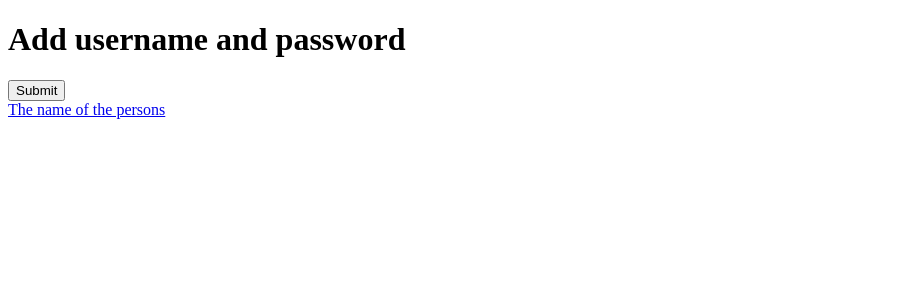
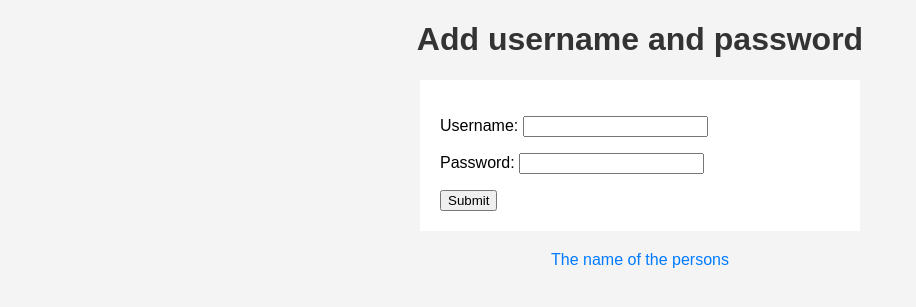
Before and after one commit to AbdullatefBinosseil/lab5, a Django app: page /theApp/add in a window 1280 px wide. Shown: the top 307 px of the page, without its empty margins (0-916 px from the left). Run offline with Django 5.2, Linux system fonts and the light colour scheme.

Commit message:
add and modified some file

```diff
--- /dev/null
+++ b/theApp/static/theApp/styles.css
@@ -0,0 +1,28 @@
+form {
+    max-width: 400px;
+    margin: 20px auto;
+    padding: 20px;
+    background-color: #fff;
+}
+body {
+    font-family: Arial;
+    background-color: #f4f4f4;
+    margin: 0;
+    padding: 0;
+}
+h1 {
+    color: #333;
+}
+a {
+    text-align: center;
+    display: block;
+    margin-top: 20px;
+    color: #007bff;
+    text-decoration: none;
+}
+h1{
+    text-align: center;
+}
+ul{
+    text-align: center;
+}
--- a/theApp/templates/theApp/add.html
+++ b/theApp/templates/theApp/add.html
@@ -1,16 +1,18 @@
+{% load static %}
 <!DOCTYPE html>
 <html lang="en">
 <head>
 
 
-    <title></title>
+    <title>adding people</title>
+    <link rel="stylesheet" href="{% static 'theApp/styles.css' %}">
 </head>
 <body>
 <h1>Add username and password</h1>
 <form action="{% url 'theApp:add' %}" method="post">
     {% csrf_token %}
-    {{ form }}
-    <input type="submit">
+    {{ form.as_p  }}
+    <input type="submit" value="Submit">
 </form>
 <a href="{% url 'theApp:index' %}">The name of the persons</a>
 </body>
--- a/theApp/templates/theApp/index.html
+++ b/theApp/templates/theApp/index.html
@@ -1,9 +1,11 @@
+{% load static %}
 <!DOCTYPE html>
 <html lang="en">
 <head>
 
 
     <title>All people</title>
+    <link rel="stylesheet" href="{% static 'theApp/styles.css' %}">
 </head>
 <body>
   <h1>All people</h1>
--- a/theApp/views.py
+++ b/theApp/views.py
@@ -2,34 +2,34 @@ from django.shortcuts import render
 from django import forms
 from django.urls import reverse
 from django.http import HttpResponseRedirect
-people=[]
-# Create your views here.
-class person(forms.Form):
-    username=forms.CharField(label="username")
-    password=forms.CharField(widget=forms.PasswordInput(), label="Password")
-    def __init__(self,username,password):
-        self.username=username
-        self.password=password
+
+people = []
+
+class Person:
+    def __init__(self, username, password):
+        self.username = username
+        self.password = password
+
     def __str__(self):
         return self.username
 
+class PersonForm(forms.Form):
+    username = forms.CharField(label="Username")
+    password = forms.CharField(widget=forms.PasswordInput(), label="Password")
+
 def add(request):
-    if request.method == "POST" :
-        form = person(request.POST)
+    if request.method == "POST":
+        form = PersonForm(request.POST)
         if form.is_valid():
             username = form.cleaned_data["username"]
             password = form.cleaned_data["password"]
-            Personn = person(username, password)
-            people.append(Personn)
-            return HttpResponseRedirect (reverse("theApp: index"))
-        else:
-            return render (request, "theApp/add.html",{
-                "form":form
-            })
-    return render(request, "theApp/add.html", {
-        "form":person
-    })
+            new_person = Person(username, password)
+            people.append(new_person)
+            return HttpResponseRedirect(reverse("theApp:index"))
+    else:
+        form = PersonForm()
+
+    return render(request, "theApp/add.html", {"form": form})
+
 def index(request):
-    return render(request, "theApp/index.html",{
-        "people":people
-    })
+    return render(request, "theApp/index.html", {"people": people})
```
